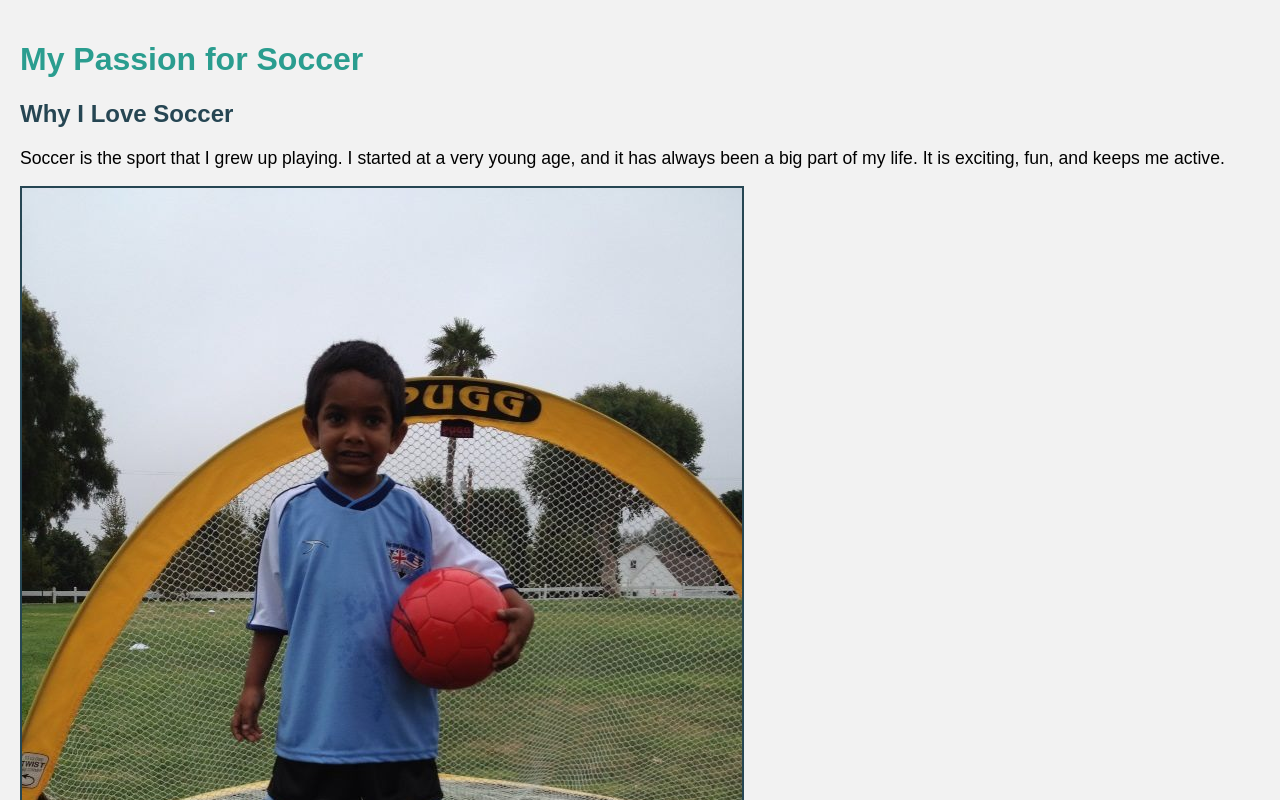
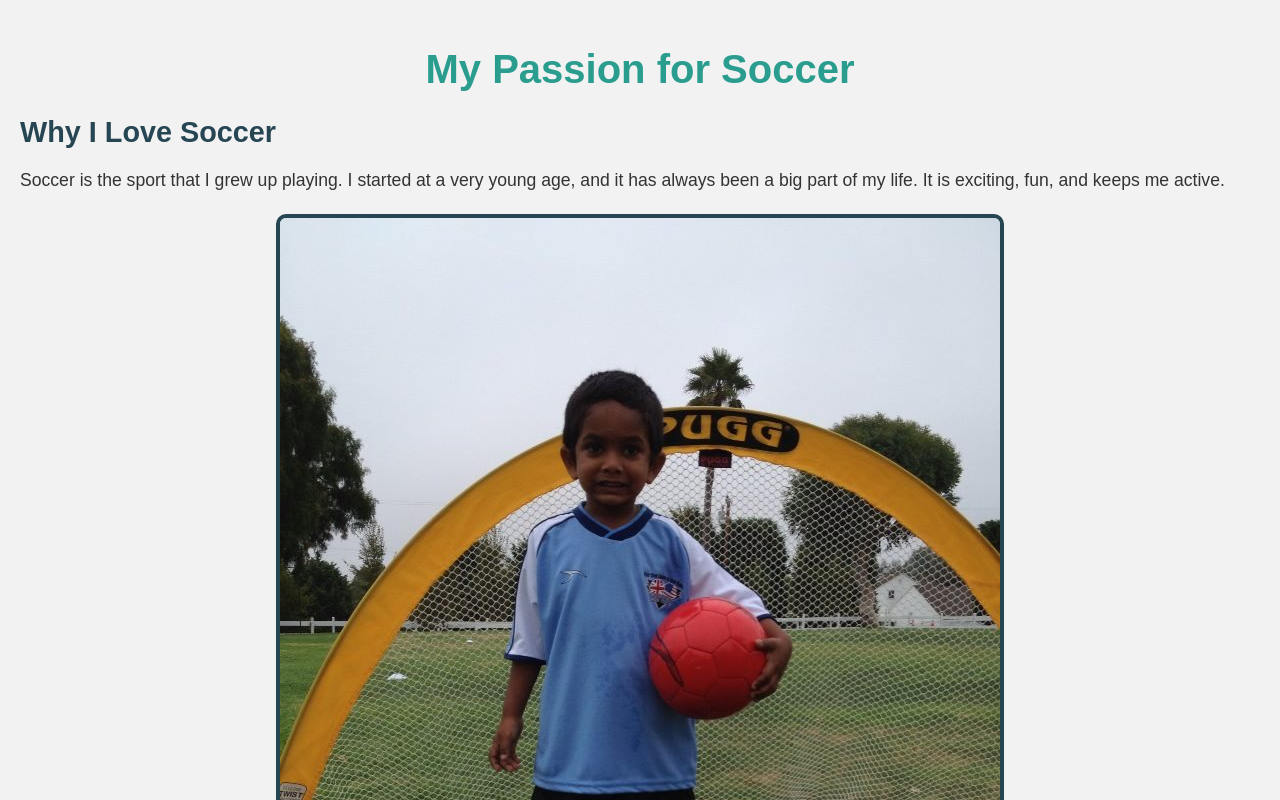
Before and after one commit to 23suryaa/2323suryaa.github.io, a plain HTML site: page index.html in a window 1280 px wide. Shown: the top 800 px of the page. Drawn offline with Linux system fonts and the light colour scheme.

Commit message:
Update index.html

```diff
--- a/index.html
+++ b/index.html
@@ -13,17 +13,51 @@
         }
         h1 {
             color: #2a9d8f;
+            font-size: 2.5em;
+            text-align: center;
+            margin-bottom: 10px;
+            animation: fadeIn 2s ease-in-out;
         }
         h2 {
             color: #264653;
+            font-size: 1.8em;
+            margin-bottom: 10px;
         }
         p {
             font-size: 1.1em;
+            line-height: 1.6em;
+            margin-bottom: 20px;
+            color: #333;
         }
         img {
             max-width: 100%;
             height: auto;
-            border: 2px solid #264653;
+            border: 4px solid #264653;
+            border-radius: 10px;
+            transition: transform 0.3s ease, box-shadow 0.3s ease;
+            display: block;
+            margin: 0 auto 20px;
+        }
+        img:hover {
+            transform: scale(1.05);
+            box-shadow: 0 4px 8px rgba(0, 0, 0, 0.2);
+        }
+        a {
+            color: #e76f51;
+            text-decoration: none;
+            font-weight: bold;
+            transition: color 0.3s ease;
+        }
+        a:hover {
+            color: #f4a261;
+        }
+        @keyframes fadeIn {
+            from {
+                opacity: 0;
+            }
+            to {
+                opacity: 1;
+            }
         }
     </style>
 </head>
```
